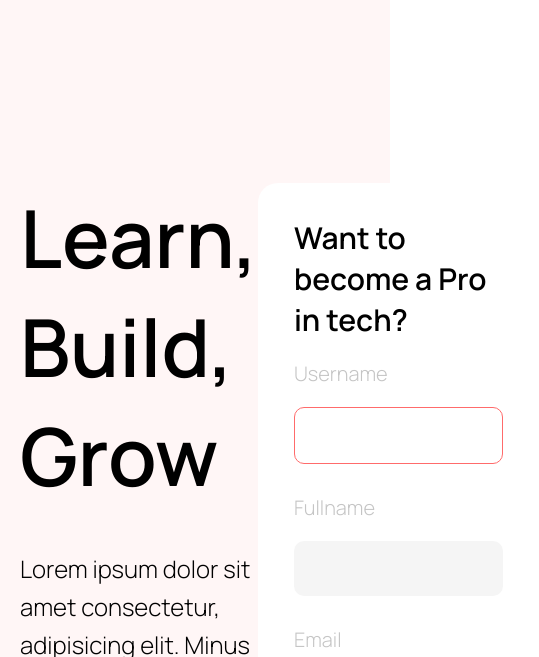
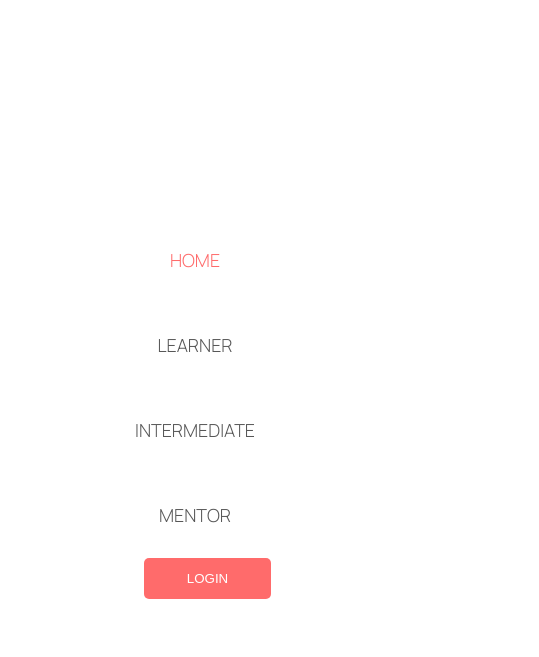
Before and after one commit to paulynson/Zuri-Landing-Page, a plain HTML site: page index.html in a window 390 px wide. Both pictures are taken after a click on the element 345 px from the left and 90 px from the top of the page. Shown: the part 138-795 px from the top of the page, 539 px wide, since content can reach past the window. Drawn offline with Linux system fonts and the light colour scheme.

Commit message:
Toggle Progress

```diff
--- a/assets/css/main.css
+++ b/assets/css/main.css
@@ -83,7 +83,6 @@ main{
 .hero{
     margin-top: 200px;
     width: 100%;
-
 }
 
 
@@ -283,7 +282,35 @@ margin-bottom: 20px;
 
     .navbar-collapse{
         display: none;
+        flex-direction: column;
+        position: absolute;
+        width: 100vw;
+        height: 100vh;
+        margin-top: 100px;
+        box-sizing: border-box;
+        top: 25px;
+        text-align: center;
+        align-content: center;
+        align-items: center;
+        left: 0;
+        background-color: #fff;
+        padding: 60px 0;
+        border-bottom: 0.02px solid #ff6b6b;
     }
+
+    .navbar-collapse.active{
+        display: block !important;
+    }
+
+
+
+    .navbar-nav li, .navbar-nav li a{
+ margin: 15px 0;
+width: 100%;
+display: block;
+    }
+
+
 
     .navbar-nav{
         display: flex;
@@ -306,5 +333,26 @@ margin-bottom: 20px;
         background-color: #fff6f6;
     }
 
+    /* Hero */
+
+    .hero{
+        margin-top: 80px;
+    }
+
+
+    .hero-container{
+        display: flex;
+        flex-direction: column;
+        justify-content: center;
+    }
+
+    .left{
+        display: flex;
+        flex-direction: column;
+        justify-content: center;
+        align-items: center;
+        margin-bottom: 80px;
+    }
+
 
 }
--- /dev/null
+++ b/assets/js/app.js
@@ -0,0 +1,11 @@
+const menu = document.querySelector(".menu");
+
+const navbar = document.querySelector(".navbar-collapse");
+
+menu.addEventListener("click", (e)=>{
+if (navbar.classList.contains("active")){
+    navbar.classList.remove("active");
+} else {
+    navbar.classList.add("active");
+}
+})
--- a/index.html
+++ b/index.html
@@ -117,5 +117,9 @@
 
     </main>
 
+    <!-- Js Script -->
+
+    <script src="assets/js/app.js"></script>
+
 </body>
 </html>
```
